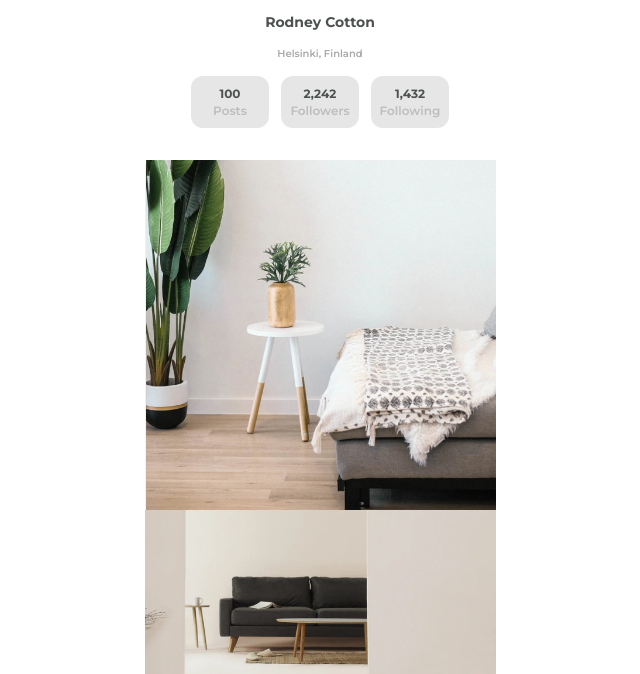
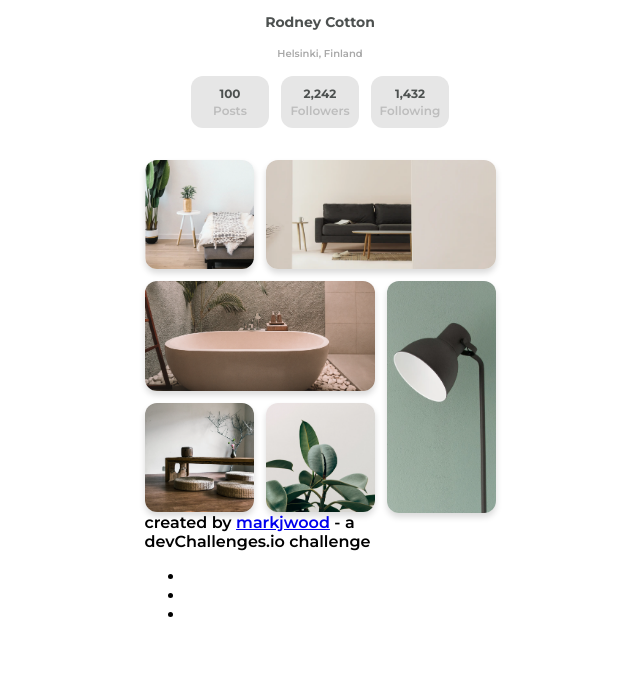
Before and after one commit to markjwood/devchallenges_gallery-page, a plain HTML site: page index.html in a window 1280 px wide. Shown: the part 121-795 px from the top of the page, without its empty margins (320-960 px from the left). Drawn offline with Linux system fonts and the light colour scheme.

Commit message:
gallery grid

```diff
--- a/index.html
+++ b/index.html
@@ -48,13 +48,13 @@
 				</div>
 			</section>
 		</header>
-		<main>
+		<main class="gallery">
 			<img src="./photo1.png" alt="" />
-			<img src="./photo2.png" alt="" />
-			<img src="./photo3.png" alt="" />
-			<img src="./photo_4.png" alt="" />
+			<img class="two-col" src="./photo2.png" alt="" />
+			<img class="two-col" src="./photo3.png" alt="" />
+			<img class="two-row" src="./photo_4.png" alt="" />
+			<img src="./photo6.png" alt="" />
 			<img src="./photo5.png" alt="" />
-			<img src="./photo6.png" alt="" />
 		</main>
 		<footer>
 			<p>
--- a/style.css
+++ b/style.css
@@ -99,6 +99,7 @@ header {
 
 img.profile {
 	width: 30%;
+	height: auto;
 	border-radius: 1rem;
 }
 
@@ -119,3 +120,20 @@ img.profile {
 	background-color: hsl(var(--hsl-bg-dark));
 	border-radius: 0.75rem;
 }
+
+/* gallery */
+.gallery {
+	display: grid;
+	grid-template-columns: repeat(3, 1fr);
+	gap: 0.75em;
+}
+.gallery > img {
+	border-radius: 0.75em;
+	box-shadow: 0 4px 6px hsl(0 0% 0% / 0.15);
+}
+.two-col {
+	grid-column: span 2;
+}
+.two-row {
+	grid-row: span 2;
+}
```
